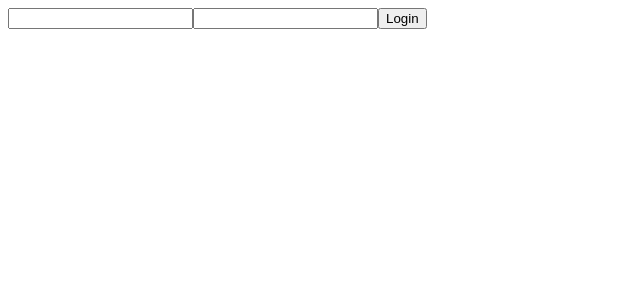
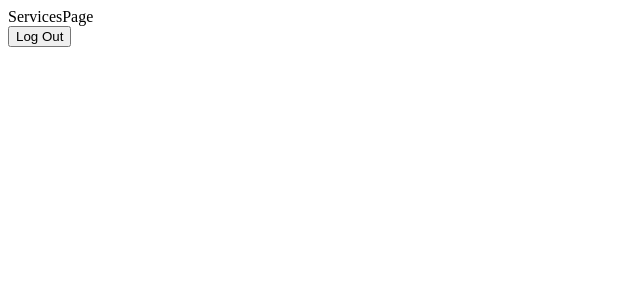
Before and after one commit to DeveloperSamvel/redux-toolkit, a React (Create React App) app: page /services in a window 1280 px wide. Before the commit this address led to /login. Shown: the top 300 px of the page, without its empty margins (0-640 px from the left). Built offline with nearby package versions, Linux system fonts and the light colour scheme; sample sign-in values are in the browser's storage.

Commit message:
fix bug related to the services page

```diff
--- a/src/App.js
+++ b/src/App.js
@@ -1,40 +1,23 @@
-import { useEffect } from "react";
-import { BrowserRouter as Router, Route, Routes, Navigate } from "react-router-dom";
-import ProtectedRoute from './routes/ProtectedRoute';
-import LoginRouteWrapper from './routes/LoginRouteWrapper';
-import PageNotFound from './pages/NotFound/PageNotFound';
+import { BrowserRouter as Router, Route, Routes } from "react-router-dom";
+
 import LoginPage from './pages/Login/LoginPage';
 import HomePage from './pages/Home/HomePage';
 import ServicesPage from './pages/Services/ServicesPage';
-import { useDispatch } from 'react-redux';
-import { signInUser } from './redux/auth/authReducer';
+import PageNotFound from './pages/NotFound/PageNotFound';
+import ProtectedRoute from './routes/ProtectedRoute';
 
 const App = () => {
-    const dispatch = useDispatch();
-    useEffect(() => {
-        const val = window.localStorage.getItem("loggedIn");
-        if (val && val === "1") {
-            dispatch(signInUser());
-        }
-    }, [dispatch]);
-
-    console.log("test");
-
     return (
         <Router>
             <Routes>
-                <Route path="/login" element={<LoginRouteWrapper />}>
-                    <Route index element={<LoginPage />} />
-                </Route>
                 <Route path="/" element={<ProtectedRoute />}>
-                    {/* <Route index element={<Navigate to="/services" replace />} /> */}
-                    <Route path="/" element={<HomePage />} />
-                    <Route path="/services" element={<ServicesPage />} />
+                    <Route index element={<HomePage />} />
+                    <Route path="login" element={<LoginPage />} />
+                    <Route path="services" element={<ServicesPage />} />
                 </Route>
                 <Route path="*" element={<PageNotFound />} />
             </Routes>
         </Router>
     );
 };
-
 export default App;
--- /dev/null
+++ b/src/hooks/useLogout.js
@@ -0,0 +1,12 @@
+import { useDispatch } from 'react-redux';
+import { logOutUser } from '../store/auth/authReducer';
+
+function useLogout() {
+    const dispatch = useDispatch();
+
+    return () => {
+        dispatch(logOutUser());
+    };
+}
+
+export default useLogout;
--- a/src/index.js
+++ b/src/index.js
@@ -1,7 +1,7 @@
 import React from 'react';
 import ReactDOM from 'react-dom/client';
 import App from './App';
-import {store} from './redux/store.js';
+import {store} from './store/store.js';
 import { Provider } from 'react-redux';
 
 const root = ReactDOM.createRoot(document.getElementById('root'));
--- a/src/pages/Home/HomePage.js
+++ b/src/pages/Home/HomePage.js
@@ -1,15 +1,8 @@
-import { useDispatch } from 'react-redux';
-import { logOutUser } from '../../redux/auth/authReducer';
+import useLogout from '../../hooks/useLogout';
 
 const HomePage = () => {
-    const dispatch = useDispatch();
+    const handleLogOutUser = useLogout();
 
-    const handleLogOutUser = () => {
-        localStorage.removeItem("loggedIn");
-        dispatch(logOutUser());
-    }
-
-    console.log("test home");
     return (
         <>
             <div>HomePage</div>
--- a/src/pages/Login/LoginPage.js
+++ b/src/pages/Login/LoginPage.js
@@ -1,6 +1,6 @@
 import { useState } from 'react';
 import { useDispatch } from 'react-redux';
-import { signInUser } from '../../redux/auth/authReducer';
+import { signInUser } from '../../store/auth/authReducer';
 
 const LoginPage = () => {
     const [login, setLogin] = useState("");
@@ -9,11 +9,9 @@ const LoginPage = () => {
 
     const handleSignInUser = () => {
         if(login === "samvel" && password === "123456") {
-            localStorage.setItem("loggedIn", 1);
-            dispatch(signInUser());
+            dispatch(signInUser({userId: "48488468748484484"}));
         }
     }
-
 
     return (
         <>
--- a/src/pages/Services/ServicesPage.js
+++ b/src/pages/Services/ServicesPage.js
@@ -1,19 +1,12 @@
-import { useDispatch } from 'react-redux';
-import { logOutUser } from '../../redux/auth/authReducer';
+import useLogout from '../../hooks/useLogout';
 
 const ServicesPage = () => {
-    const dispatch = useDispatch();
+    const handleLogOutUser = useLogout();
 
-    const handleLogOutUser = () => {
-        localStorage.removeItem("loggedIn");
-        dispatch(logOutUser());
-    }
-
-    console.log("test services");
     return (
         <>
             <div>ServicesPage</div>
-            <button onClick={() => handleLogOutUser()}>Log Out</button>
+            <button onClick={handleLogOutUser}>Log Out</button>
         </>
     )
 }
--- a/src/routes/LoginRouteWrapper.js
+++ /dev/null
@@ -1,15 +0,0 @@
-import { useSelector } from "react-redux";
-import { Navigate } from "react-router-dom";
-import { Outlet } from 'react-router-dom';
-
-const LoginRouteWrapper = () => {
-    console.log("test LoginRouteWrapper");
-    const { isLogged } = useSelector((state) => state.auth);
-    if (isLogged) {
-        return <Navigate to="/" replace/>;
-    }
-
-    return <Outlet />;
-};
-
-export default LoginRouteWrapper;
--- a/src/routes/ProtectedRoute.js
+++ b/src/routes/ProtectedRoute.js
@@ -1,14 +1,20 @@
 import { useSelector } from "react-redux";
-import { Navigate } from "react-router-dom";
-import { Outlet } from 'react-router-dom';
+import { Navigate, Outlet, useLocation } from "react-router-dom";
 
 const ProtectedRoute = () => {
-    console.log("test ProtectedRoute");
+    const location = useLocation();
     const { isLogged } = useSelector((state) => state.auth);
+
     console.log("isLogged", isLogged);
-    if (!isLogged) {
-        console.log("redirect login", !isLogged);
-        return <Navigate to="/login" replace/>;
+    if(location.pathname === "/login") {
+        if(isLogged) {
+            return <Navigate to="/" />;
+        }
+    }
+    else {
+        if(!isLogged) {
+            return <Navigate to="/login" />;
+        }
     }
 
     return <Outlet />;
--- a/src/redux/auth/authReducer.js
+++ b/src/store/auth/authReducer.js
@@ -1,21 +1,23 @@
 import { createSlice } from '@reduxjs/toolkit';
 
 const initialState = {
-    isLogged: false
+    isLogged: !!localStorage.getItem('userId'),
 };
 
 const authSlice = createSlice({
-    name: 'auth',
+    name: "auth",
     initialState,
     reducers: {
-        signInUser: (state) => {
-            state.isLogged = true;
+        signInUser(state, { payload }) {
+            localStorage.setItem('userId', payload.userId);
+            state.isLogged = !!localStorage.getItem('userId');
         },
         logOutUser: (state) => {
+            localStorage.removeItem('userId');
             state.isLogged = false;
         },
     },
-})
+});
 
 const { actions, reducer } = authSlice;
 export const { signInUser, logOutUser } = actions;
```
Also changed, not shown: src/store/store.js (renamed from src/redux/store.js).
